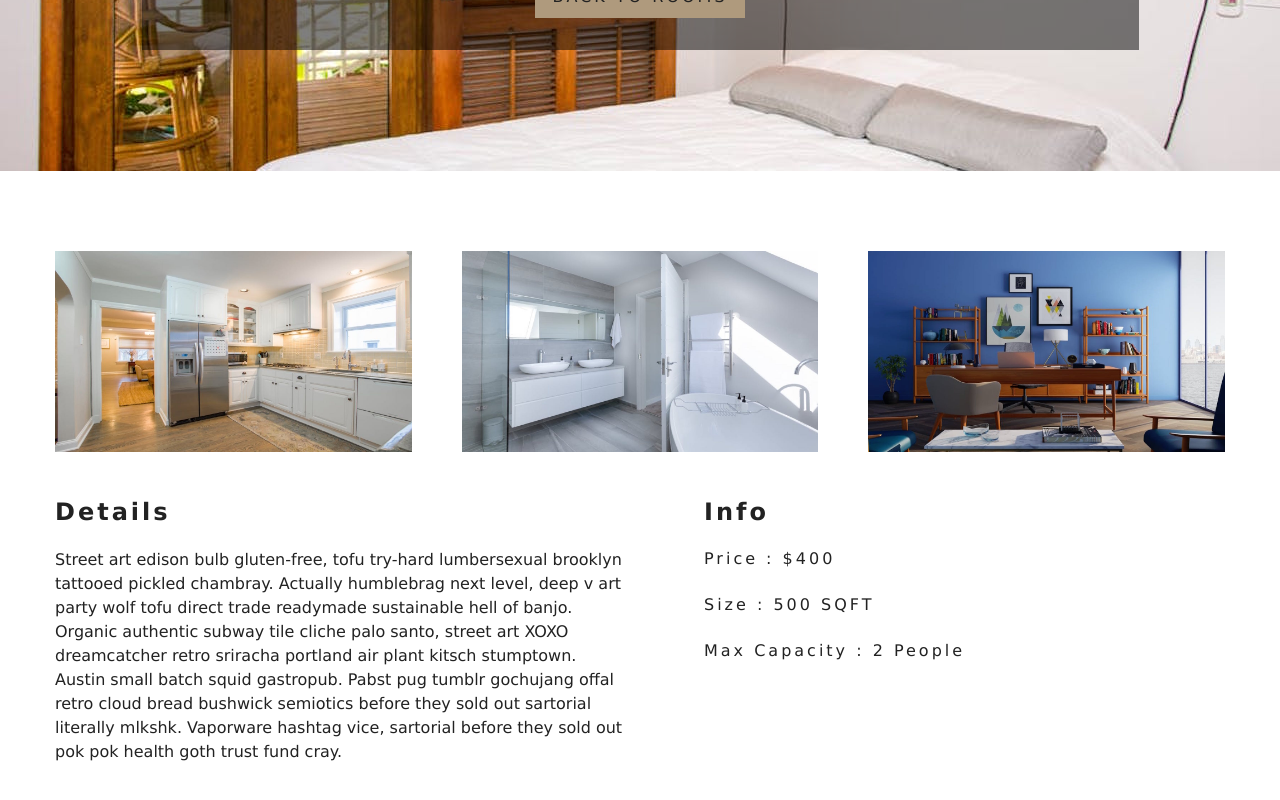
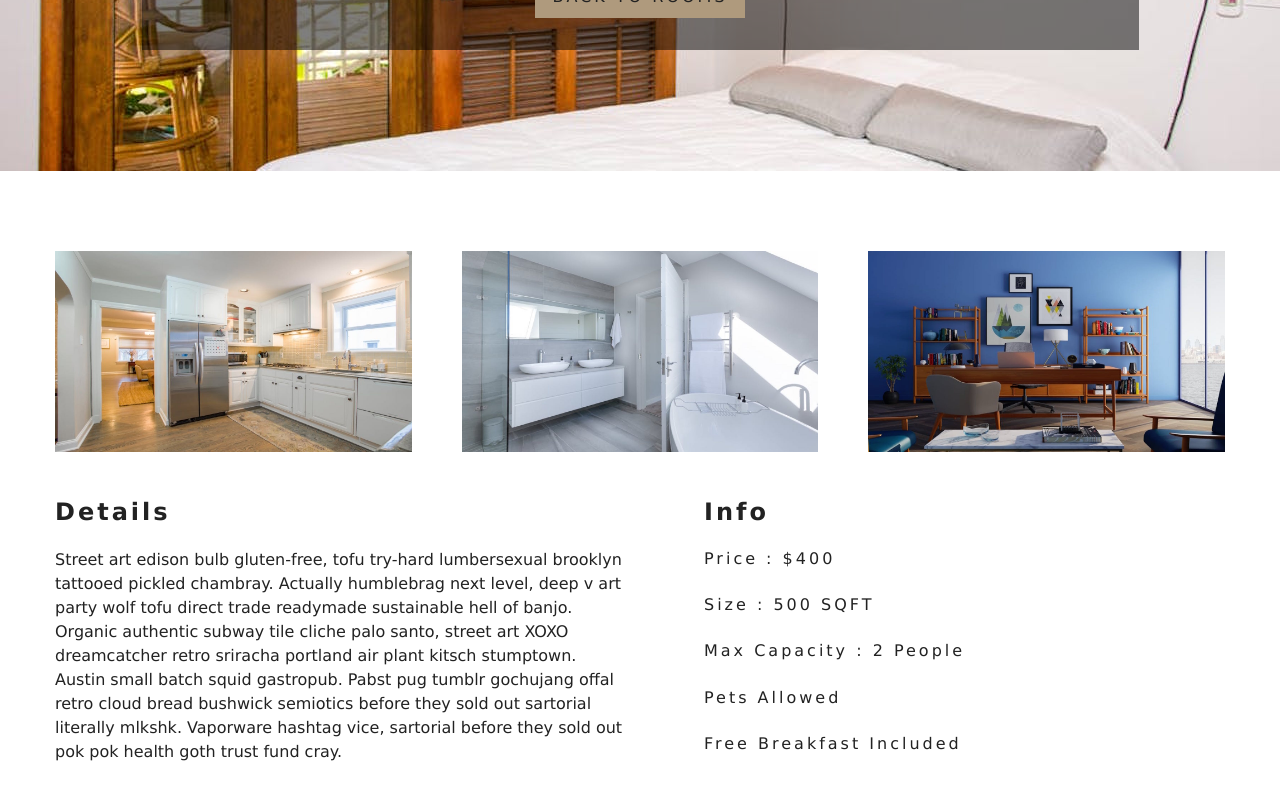
Before and after one commit to jamesdesigns/luxuryhotel-react, a React (Create React App) app: page /rooms/double-deluxe in a window 1280 px wide. Shown: the part 375-1175 px from the top of the page. Built offline with nearby package versions, Linux system fonts and the light colour scheme.

Commit message:
Add pets and breakfast to the SingleRoom component

```diff
--- a/src/pages/SingleRoom.js
+++ b/src/pages/SingleRoom.js
@@ -70,7 +70,8 @@ export default class SingleRoom extends Component {
                     <h6>max capacity :{" "}
                      {capacity > 1 ? `${capacity} people` : `${capacity} person` }
                     </h6>
-                    <h6></h6>
+                    <h6>{pets ? "pets allowed" : "no pets allowed" }</h6>
+                    <h6>{breakfast && "free breakfast included" }</h6>
                 </article>
 
             </div>
```
